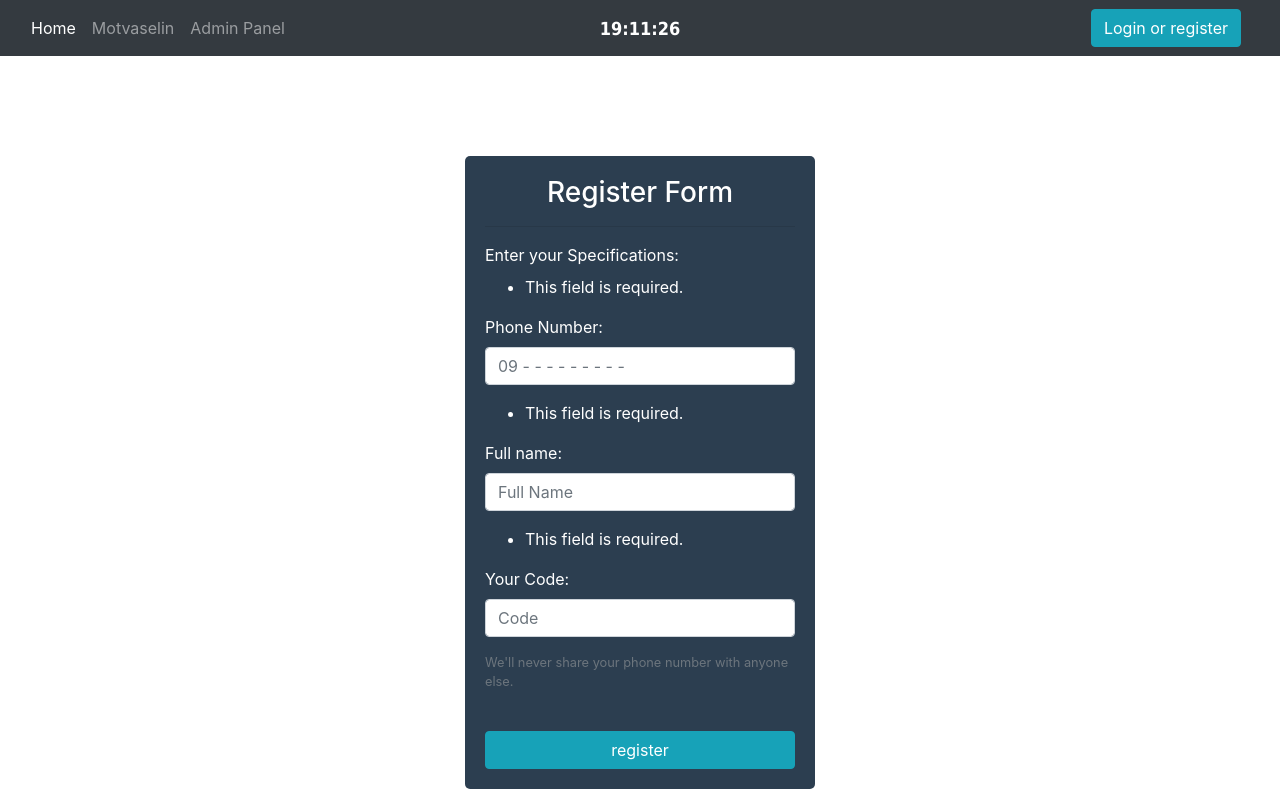
After one commit to SaeidJavadi/Django-Virtual-Memorial, a Django app: page /account/register/ in a window 1280 px wide. The commit adds this page. Run offline with Django 3.2, Linux system fonts and the light colour scheme; some libraries are stand-ins or nearby versions.

Commit message:
work in Login and register

```diff
--- a/account/forms.py
+++ b/account/forms.py
@@ -0,0 +1,51 @@
+from django import forms
+from account.models import User
+from django.utils.translation import gettext_lazy as _
+
+msgError = {
+    'required': _('This field is required'),
+    'invalid': _('The value entered is invalid'),
+    'max_value': _('The value entered is set above the ceiling'),
+    'min_value': _('The value entered is less than the specified limit')
+}
+
+phoneFieldAttrs ={'class': 'form-control', 'placeholder': '09 - - - - - - - - -', 'type': 'tel', 'maxlength': '14','minlength':'11'}
+
+class PhoneLoginForm(forms.Form):
+    phone = forms.IntegerField(error_messages=msgError, widget=forms.NumberInput(
+        attrs=phoneFieldAttrs))
+
+    def clean_phone(self):
+        phone = User.objects.filter(phone=self.cleaned_data['phone'])
+        if not phone.exists():
+            # raise forms.ValidationError(_('This phone number does not exists'))
+            # phone = User.objects.create_user()
+            pass
+        return self.cleaned_data['phone']
+
+
+class RegisterForm(forms.ModelForm):
+    class Meta:
+        model = User
+        fields = ('phone', 'full_name','password')
+        widgets = {
+            'phone': forms.NumberInput(
+                attrs=phoneFieldAttrs),
+            'full_name':forms.TextInput(attrs={'class': 'form-control', 'placeholder': 'Full Name',}),
+            'password':forms.PasswordInput(attrs={'class': 'form-control', 'placeholder': 'Code',}),
+        }
+        labels = {
+            'password':_('Your Code'),
+        }
+        # help_texts = {
+        #     'phone': _('Some useful help text.'),
+        # }
+        # error_messages = {
+        #     'phone': {
+        #         'max_length': _("This writer's name is too long."),
+        #     },
+        # }
+
+
+class VerifyCodeForm(forms.Form):
+    code = forms.IntegerField()
--- /dev/null
+++ b/account/templates/account/register.html
@@ -0,0 +1,43 @@
+{% extends 'base.html' %}
+{% load i18n %}
+{% block body %}
+    <section class="bg-texture">
+        <div class="container">
+            <div class="row">
+                <div class="col"></div>
+
+                <div class="col" style="margin-top: 100px;">
+                    <div class="animated rubberBand"
+                         style="background: #2c3e50; border-radius: 5px; padding: 20px; color: #ffffff;">
+                        <div>
+                            <h3 class="text-center">{% translate "Register Form" %}</h3>
+                            <hr class="border-color: #ffffff;"/>
+
+                            <form method="post" novalidate>
+                                {% csrf_token %}
+                                <div class="form-group">
+                                    <label for="username">{% translate "Enter your Specifications:" %}</label>
+                                    {{ form.as_p }}
+                                    <small id="emailHelp" class="form-text text-muted">
+                                        {% translate "We'll never share your phone number with anyone else." %}
+                                    </small>
+                                </div>
+                                <br/>
+                                <button type="submit" class="btn btn-info btn-block">{% translate "register" %}</button>
+                            </form>
+
+                        </div>
+                    </div>
+                </div>
+                <div class="col"></div>
+            </div>
+        </div>
+    </section>
+
+    {#    <form method="post" action="">#}
+    {#        {{ form.as_table }}#}
+    {#        <input type="submit" value="send">#}
+    {#    </form>#}
+
+
+{% endblock %}
--- a/account/urls.py
+++ b/account/urls.py
@@ -3,5 +3,7 @@
 
 app_name = 'account'
 urlpatterns = [
-    path('login/',views.LoginPage, name='login')
+    path('login/',views.LoginPage, name='login'),
+    path('register/',views.RegisterPage, name='register'),
+    path('verify/',views.verifyPage, name='verify'),
 ]
--- a/account/views.py
+++ b/account/views.py
@@ -1,5 +1,48 @@
-from django.shortcuts import render
+from django.contrib import messages
+from django.contrib.auth import login
+from django.shortcuts import render, redirect, get_object_or_404
+from account.forms import PhoneLoginForm, VerifyCodeForm, RegisterForm
+from account.models import User
 
-# Create your views here.
+
 def LoginPage(request):
-    return render(request,'account/login.html')
+    if request.method == 'POST':
+        form = PhoneLoginForm(request.POST)
+        if form.is_valid():
+            phone = f"0{form.cleaned_data['phone']}"
+            code = 1234
+            # rand_num = randint(1000, 9999)
+            # api = KavenegarAPI('54624B564154623558564355506C59417230747550612F7456524A544F4B733535374A624830485856456B3D')
+            # params = {'sender':'', 'receptor':phone, 'message':rand_num}
+            # api.sms_send(params)
+            # return redirect('account:verify', phone, code)
+    else:
+        form = PhoneLoginForm()
+    return render(request, 'account/login.html', {'form': form})
+
+
+def RegisterPage(request):
+    form = RegisterForm(request.POST)
+    if form.is_valid():
+        print(form.cleaned_data['full_name'])
+        return render(request, 'account/register.html', {'form': form})
+
+    return render(request, 'account/register.html', {'form': form})
+
+
+def verifyPage(request, phone):
+    code = 1234
+    if request.method == 'POST':
+        form = VerifyCodeForm(request.POST)
+        if form.is_valid():
+            if code == form.cleaned_data['code']:
+                profile = get_object_or_404(User, phone=phone)
+                user = get_object_or_404(User, profile__id=profile.id)
+                login(request, user)
+                messages.success(request, 'logged in successfully', 'success')
+                return redirect('posts:all_posts')
+            else:
+                messages.error(request, 'your code is wrong', 'warning')
+    else:
+        form = VerifyCodeForm()
+    return render(request, 'account/verify.html', {'form': form})
--- a/templates/base.html
+++ b/templates/base.html
@@ -1,5 +1,5 @@
 {#{% load static %}#}
-{% load l10n %}
+{% load i18n %}
 <!doctype html>
 <html lang="en">
 <head>
@@ -16,8 +16,8 @@
 {% include 'partials/navigation.html' %}
 
 {% block body %}
+{% endblock body %}
 
-{% endblock body %}
 
 <script src="https://code.jquery.com/jquery-3.3.1.slim.min.js"
         integrity="sha384-q8i/X+965DzO0rT7abK41JStQIAqVgRVzpbzo5smXKp4YfRvH+8abtTE1Pi6jizo"
--- a/templates/partials/navigation.html
+++ b/templates/partials/navigation.html
@@ -7,13 +7,13 @@
         <div class="navbar-collapse collapse dual-nav w-50 order-1 order-md-0">
             <ul class="navbar-nav">
                 <li class="nav-item active">
-                    <a class="nav-link pl-0" href="{%  url 'memorial:home' %}">Home <span class="sr-only">{%  trans "Home Page" %}</span></a>
+                    <a class="nav-link pl-0" href="{%  url 'memorial:home' %}">Home <span class="sr-only">{%  translate "Home Page" %}</span></a>
                 </li>
                 <li class="nav-item">
-                    <a class="nav-link" href="{% url 'memorial:home' %}">{% trans "Motvaselin" %}</a>
+                    <a class="nav-link" href="{% url 'memorial:home' %}">{% translate "Motvaselin" %}</a>
                 </li>
                 <li class="nav-item">
-                    <a class="nav-link" href="{% url 'admin:logi' %}">Admin Panel</a>
+                    <a class="nav-link" href="{% url 'admin:login' %}">Admin Panel</a>
                 </li>
             </ul>
         </div>
@@ -40,7 +40,7 @@
 {#                <li class="nav-item"><a class="nav-link" href=""><i class="fa fa-twitter"></i></a></li>#}
                 <li class="nav-item">
                            <a href="{% url 'account:login' %}">
-                                <button class="btn btn-info" style="margin-right: 8px;">{% trans "Login or register" %}</button>
+                                <button class="btn btn-info" style="margin-right: 8px;">{% translate "Login or register" %}</button>
                             </a>
                 </li>
             </ul>
```
Also changed, not shown: account/templates/account/login.html (+22 -15 lines), account/templates/account/verify.html (added), memorial/views.py (line endings or trailing spaces).
